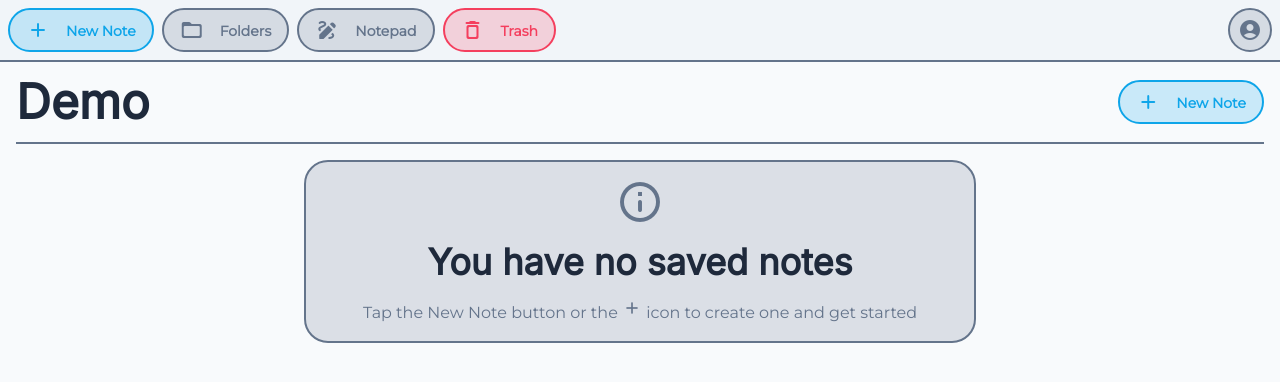
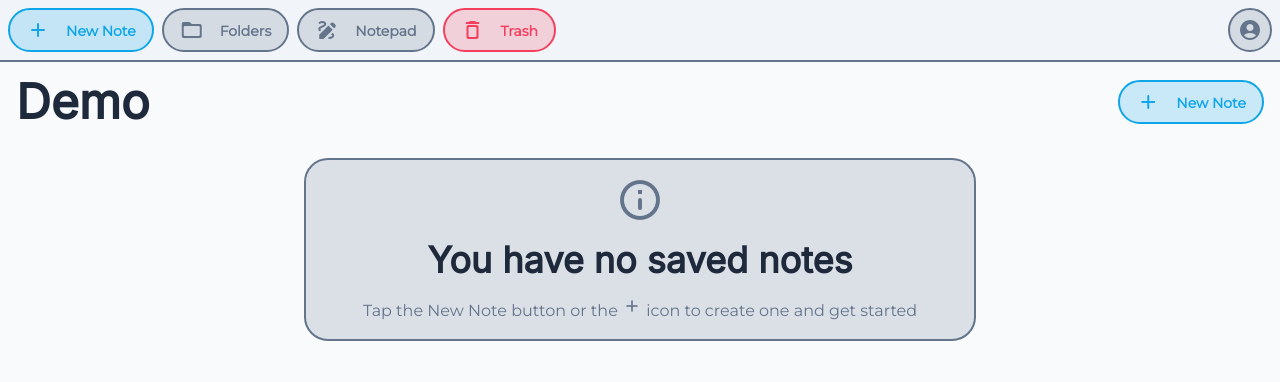
Before and after one commit to matovius/hashtype, a SvelteKit app: page /demo in a window 1280 px wide. Shown: the top 382 px of the page. Built offline with nearby package versions, Linux system fonts and the light colour scheme; a web font is replaced by a local one.

Commit message:
Remove heading border

```diff
--- a/src/routes/demo/+page.svelte
+++ b/src/routes/demo/+page.svelte
@@ -8,9 +8,7 @@
 </svelte:head>
 
 <main class="w-full h-full flex flex-col overflow-y-auto px-4">
-  <div
-    class="w-full py-4 flex justify-between items-center gap-4 border-b-2 border-slate-500"
-  >
+  <div class="w-full py-4 flex justify-between items-center gap-4">
     <div>
       <Text as="h1">Demo</Text>
     </div>
```
